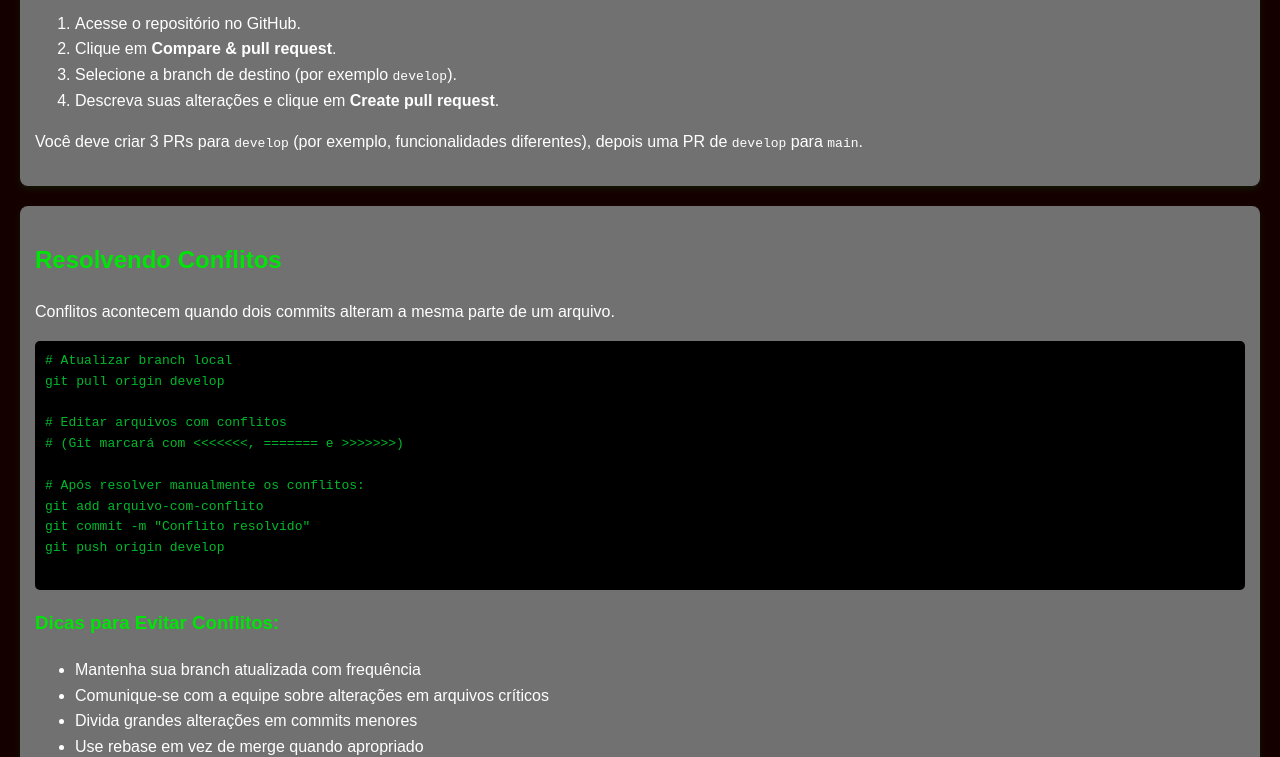
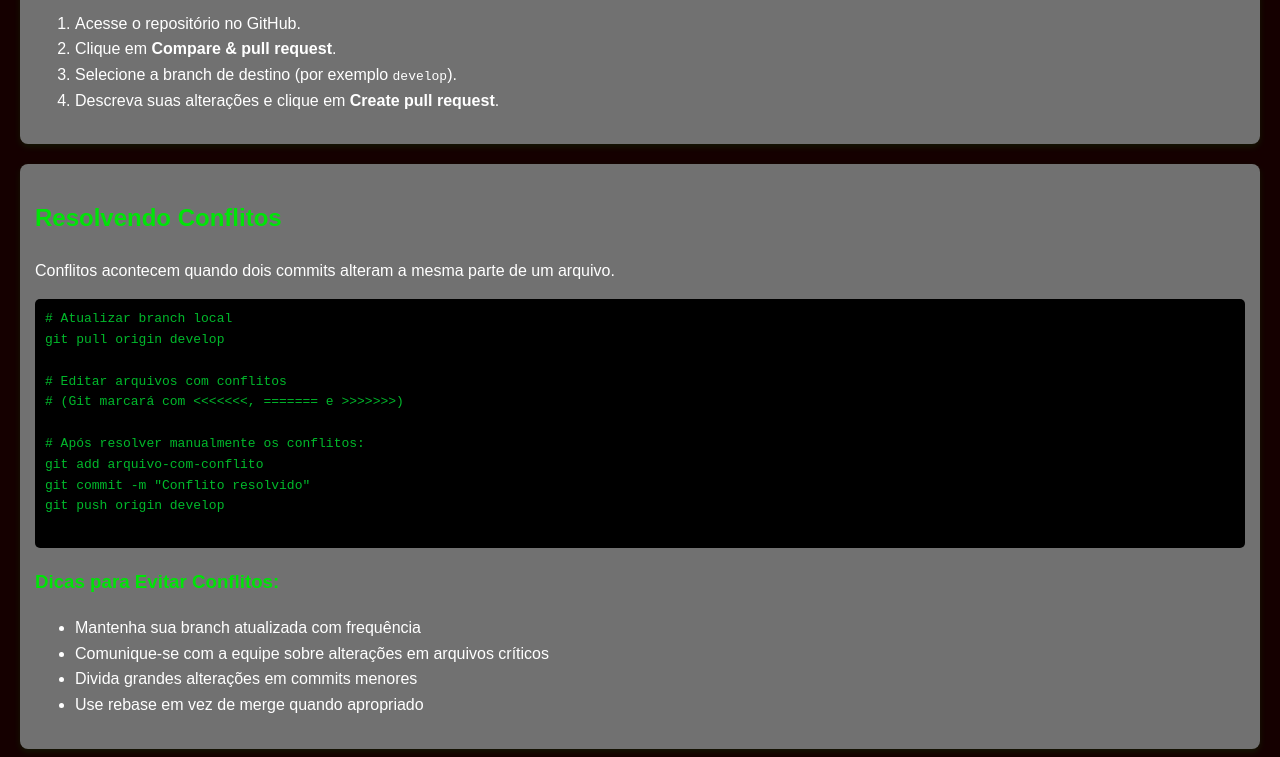
Before and after one commit to Thidesc3/My_Github, a plain HTML site: page index.html in a window 1280 px wide. Shown: the part 2440-3197 px from the top of the page. Drawn offline with Linux system fonts and the light colour scheme.

Commit message:
Adicionando estilos e configurações versao 2

```diff
--- a/index.html
+++ b/index.html
@@ -112,7 +112,6 @@ git merge nome-da-branch
       <li>Selecione a branch de destino (por exemplo <code>develop</code>).</li>
       <li>Descreva suas alterações e clique em <strong>Create pull request</strong>.</li>
     </ol>
-    <p>Você deve criar 3 PRs para <code>develop</code> (por exemplo, funcionalidades diferentes), depois uma PR de <code>develop</code> para <code>main</code>.</p>
   </section>
 
   <section>
```
